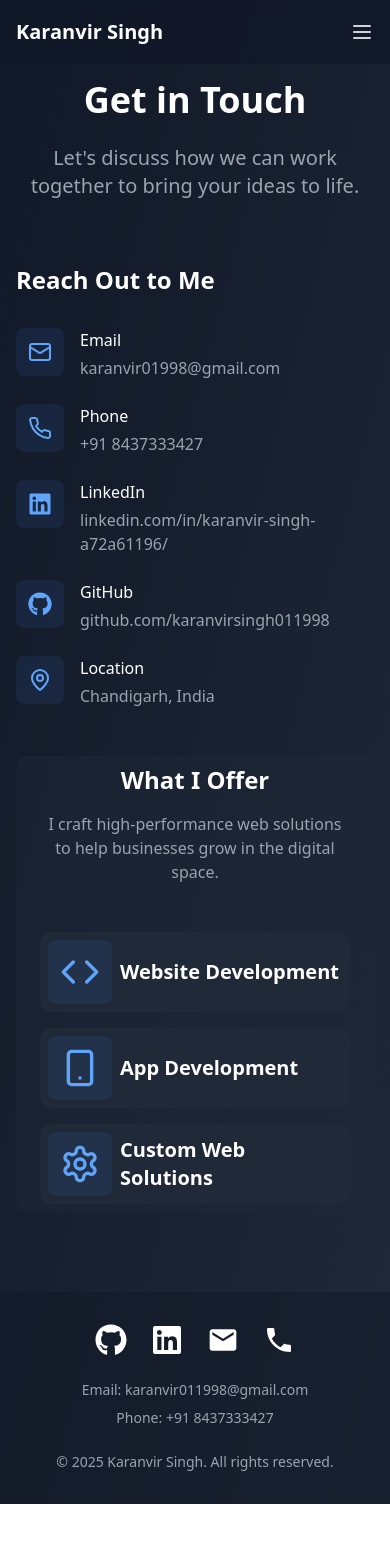
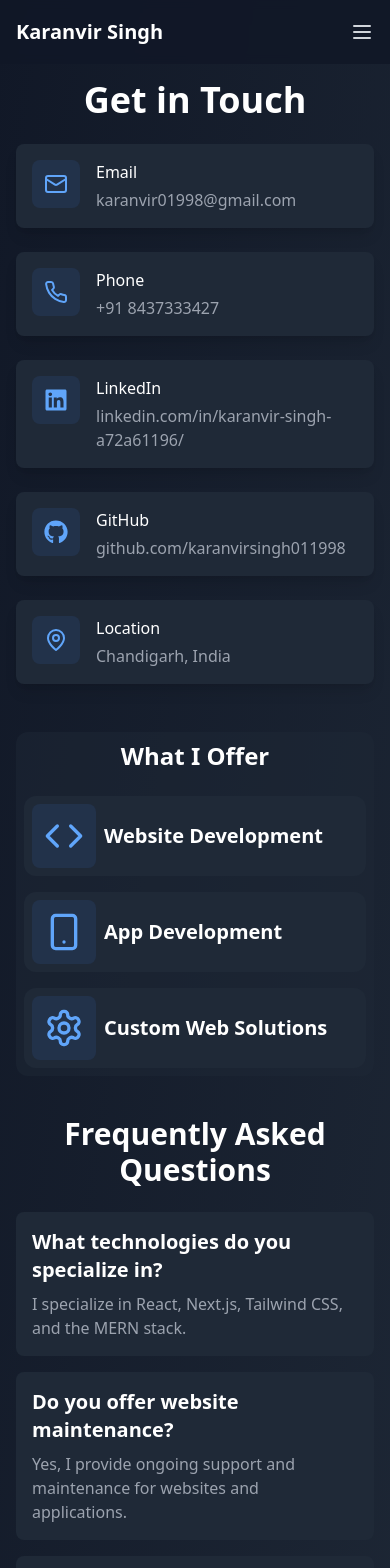
Before and after one commit to karanvirsingh011998/portfolio, a React (Vite) app: page /#/contact in a window 390 px wide. Shown: the top 1568 px of the page. Before the commit the page ends 1504 px from the top, so only its background shows below. Built offline with nearby package versions, Linux system fonts and the light colour scheme.

Commit message:
added google analytics script

```diff
--- a/src/pages/Contact.tsx
+++ b/src/pages/Contact.tsx
@@ -1,136 +1,108 @@
-import { Mail, MapPin, Phone } from 'lucide-react';
-
-import { FaGithub } from "react-icons/fa";
-import { FaLinkedin } from "react-icons/fa";
-// import { ContactForm } from '../components/ContactForm';
-import { Code, Smartphone, Search, Settings } from "lucide-react";
+import { Mail, MapPin, Phone, Code, Smartphone, Settings } from 'lucide-react';
+import { FaGithub, FaLinkedin } from "react-icons/fa";
+import { motion } from 'framer-motion';
 
 export function Contact() {
   const services = [
-    {
-      title: "Website Development",
-      description: "Modern, high-performance websites built with React, Next.js, and Tailwind CSS.",
-      icon: <Code className="w-10 h-10 text-blue-400" />,
-    },
-    {
-      title: "App Development",
-      description: "Cross-platform mobile apps with smooth performance and great user experience.",
-      icon: <Smartphone className="w-10 h-10 text-blue-400" />,
-    },
-    // {
-    //   title: "SEO & Digital Marketing",
-    //   description: "Improve search rankings and drive organic traffic with expert SEO strategies.",
-    //   icon: <Search className="w-10 h-10 text-blue-400" />,
-    // },
-    {
-      title: "Custom Web Solutions",
-      description: "Tailor-made web solutions to fit unique business needs and workflows.",
-      icon: <Settings className="w-10 h-10 text-blue-400" />,
-    },
+    { title: "Website Development", icon: <Code className="w-10 h-10 text-blue-400" /> },
+    { title: "App Development", icon: <Smartphone className="w-10 h-10 text-blue-400" /> },
+    { title: "Custom Web Solutions", icon: <Settings className="w-10 h-10 text-blue-400" /> },
   ];
+
+  const faqs = [
+    { question: "What technologies do you specialize in?", answer: "I specialize in React, Next.js, Tailwind CSS, and the MERN stack." },
+    { question: "Do you offer website maintenance?", answer: "Yes, I provide ongoing support and maintenance for websites and applications." },
+    { question: "How long does a project take?", answer: "Timelines vary based on complexity. A basic site may take 2-4 weeks, while larger projects take longer." },
+    { question: "Do you work with startups and small businesses?", answer: "Absolutely! I enjoy helping startups and small businesses establish their online presence." },
+    { question: "Can you redesign an existing website?", answer: "Yes, I can revamp your existing site to improve performance, aesthetics, and user experience." },
+    { question: "Do you provide hosting services?", answer: "I can recommend and help set up hosting, but I primarily focus on development." },
+    { question: "What is your pricing model?", answer: "Pricing depends on project complexity and scope. Contact me for a customized quote." }
+  ];
+
+  const details = [
+    { title: "Email", text: "karanvir01998@gmail.com", link: "mailto:karanvir011998@gmail.com", icon: <Mail className="w-6 h-6 text-blue-400" /> },
+    { title: "Phone", text: "+91 8437333427", link: "tel:+918437333427", icon: <Phone className="w-6 h-6 text-blue-400" /> },
+    { title: "LinkedIn", text: "linkedin.com/in/karanvir-singh-a72a61196/", link: "https://www.linkedin.com/in/karanvir-singh-a72a61196/", icon: <FaLinkedin className="w-6 h-6 text-blue-400" /> },
+    { title: "GitHub", text: "github.com/karanvirsingh011998", link: "https://github.com/karanvirsingh011998", icon: <FaGithub className="w-6 h-6 text-blue-400" /> },
+    { title: "Location", text: "Chandigarh, India", icon: <MapPin className="w-6 h-6 text-blue-400" /> }
+  ];
+
   return (
     <main className="min-h-screen py-20">
       <div className="container mx-auto px-4">
         <div className="max-w-6xl mx-auto">
-          <div className="text-center mb-16">
-            <h1 className="text-4xl md:text-5xl font-bold mb-6">Get in Touch</h1>
-            <p className="text-xl text-gray-400 max-w-2xl mx-auto">
-              Let's discuss how we can work together to bring your ideas to life.
-            </p>
-          </div>
+          {/* Heading */}
+          <motion.h1
+            className="text-4xl md:text-5xl font-bold mb-6 text-center"
+            initial={{ opacity: 0, y: -20 }}
+            animate={{ opacity: 1, y: 0 }}
+            transition={{ duration: 0.6, delay: 0.2 }}
+          >
+            Get in Touch
+          </motion.h1>
 
-          <div className="grid grid-cols-1 lg:grid-cols-2 gap-12">
-            {/* Contact Information */}
-            <div className="space-y-12">
-              <div>
-                <h2 className="text-2xl font-semibold mb-8">Reach Out to Me</h2>
-                <div className="space-y-6">
-                  <div className="flex items-start gap-4">
-                    <div className="p-3 bg-blue-500/10 rounded-lg">
-                      <Mail className="w-6 h-6 text-blue-400" />
-                    </div>
-                    <div>
-                      <h3 className="font-medium mb-1">Email</h3>
-                      <a href="mailto:karanvir011998@gmail.com" className="text-gray-400 hover:text-blue-400 transition-colors">
-                        karanvir01998@gmail.com
-                      </a>
-                    </div>
+          <motion.div className="grid grid-cols-1 lg:grid-cols-2 gap-12"
+            initial="hidden"
+            animate="visible"
+            variants={{
+              hidden: { opacity: 0, y: 20 },
+              visible: { opacity: 1, y: 0, transition: { staggerChildren: 0.2 } }
+            }}
+          >
+             <div className="space-y-6">
+              {details.map((detail, index) => (
+                <motion.div key={index} className="flex items-start gap-4 p-4 bg-gray-800 rounded-lg shadow-lg cursor-pointer"
+                  whileHover={{ rotate: 2, scale: 1.05 }}
+                  whileTap={{ rotate: 0, scale: 1 }}
+                  transition={{ duration: 0.3 }}
+                >
+                  <div className="p-3 bg-blue-500/10 rounded-lg">{detail.icon}</div>
+                  <div>
+                    <h3 className="font-medium mb-1">{detail.title}</h3>
+                    {detail.link ? (
+                      <a href={detail.link} className="text-gray-400 hover:text-blue-400 transition-colors">{detail.text}</a>
+                    ) : (
+                      <p className="text-gray-400">{detail.text}</p>
+                    )}
                   </div>
-                  <div className="flex items-start gap-4">
-                    <div className="p-3 bg-blue-500/10 rounded-lg">
-                      <Phone className="w-6 h-6 text-blue-400" />
-                    </div>
-                    <div>
-                      <h3 className="font-medium mb-1">Phone</h3>
-                      <a href="tel:+918437333427" className="text-gray-400 hover:text-blue-400 transition-colors">
-                        +91 8437333427
-                      </a>
-                    </div>
-                  </div>
-                  <div className="flex items-start gap-4">
-                    <div className="p-3 bg-blue-500/10 rounded-lg">
-                      <FaLinkedin className="w-6 h-6 text-blue-400" />
-                    </div>
-                    <div>
-                      <h3 className="font-medium mb-1">LinkedIn</h3>
-                      <a href="https://www.linkedin.com/in/karanvir-singh-a72a61196/" target="_blank" rel="noopener noreferrer" className="text-gray-400 hover:text-blue-400 transition-colors">
-                        linkedin.com/in/karanvir-singh-a72a61196/
-                      </a>
-                    </div>
-                  </div>
-                  <div className="flex items-start gap-4">
-                    <div className="p-3 bg-blue-500/10 rounded-lg">
-                      <FaGithub className="w-6 h-6 text-blue-400" />
-                    </div>
-                    <div>
-                      <h3 className="font-medium mb-1">GitHub</h3>
-                      <a href="https://github.com/karanvirsingh011998" target="_blank" rel="noopener noreferrer" className="text-gray-400 hover:text-blue-400 transition-colors">
-                        github.com/karanvirsingh011998
-                      </a>
-                    </div>
-                  </div>
-
-                  <div className="flex items-start gap-4">
-                    <div className="p-3 bg-blue-500/10 rounded-lg">
-                      <MapPin className="w-6 h-6 text-blue-400" />
-                    </div>
-                    <div>
-                      <h3 className="font-medium mb-1">Location</h3>
-                      <p className="text-gray-400">Chandigarh, India</p>
-                    </div>
-                  </div>
-                </div>
-              </div>
+                </motion.div>
+              ))}
             </div>
 
-            {/* Contact Form */}
-            <div className="bg-gray-800/50 rounded-xl p-2">
-              <div className="container mx-auto px-4">
-                <div className="text-center mb-12">
-                  <h2 className="text-2xl font-semibold mb-4">What I Offer</h2>
-                  <p className="text-gray-400 max-w-2xl mx-auto">
-                  I craft high-performance web solutions to help businesses grow in the digital space.
-                  </p>
-                </div>
+            {/* Services */}
+            <motion.div className="bg-gray-800/50 rounded-xl p-2" initial={{ opacity: 0 }} animate={{ opacity: 1 }} transition={{ duration: 0.6 }}>
+              <div className="text-center mb-6">
+                <h2 className="text-2xl font-semibold mb-4">What I Offer</h2>
+              </div>
+              <div className="grid grid-cols-1 gap-4 max-w-5xl mx-auto">
+                {services.map((service, index) => (
+                  <motion.div key={index} className="flex items-center gap-2 p-2 bg-gray-800 rounded-xl cursor-pointer"
+                    whileHover={{ scale: 1.05, boxShadow: "0px 0px 10px rgba(0, 0, 255, 0.3)" }}
+                    transition={{ duration: 0.3 }}
+                  >
+                    <div className="p-3 bg-blue-500/10 rounded-lg">{service.icon}</div>
+                    <h3 className="text-xl font-semibold">{service.title}</h3>
+                  </motion.div>
+                ))}
+              </div>
+            </motion.div>
+          </motion.div>
 
-                <div className="grid grid-cols-1 gap-4 max-w-5xl mx-auto">
-                  {services.map((service, index) => (
-                    <div key={index} className="flex items-center gap-2 p-2 bg-gray-800 rounded-xl hover:scale-105 transition-transform">
-                      <div className="p-3 bg-blue-500/10 rounded-lg">
-                        {service.icon}
-                      </div>
-                      <div>
-                        <h3 className="text-xl font-semibold">{service.title}</h3>
-                        {/* <p className="text-gray-400">{service.description}</p> */}
-                      </div>
-                    </div>
-                  ))}
-                </div>
-              </div>
-              {/* <h2 className="text-2xl font-semibold mb-8">Send a Message</h2> */}
-              {/* <ContactForm /> */}
+          {/* FAQs */}
+          <motion.div className="mt-10" initial={{ opacity: 0, y: 20 }} animate={{ opacity: 1, y: 0 }} transition={{ duration: 0.5 }}>
+            <h2 className="text-3xl font-semibold mb-6 text-center">Frequently Asked Questions</h2>
+            <div className="max-w-3xl mx-auto space-y-4">
+              {faqs.map((faq, index) => (
+                <motion.div key={index} className="p-4 bg-gray-800 rounded-lg"
+                  whileHover={{ scale: 1.02, backgroundColor: "rgba(255, 255, 255, 0.1)" }}
+                  transition={{ duration: 0.3 }}
+                >
+                  <h3 className="text-xl font-semibold">{faq.question}</h3>
+                  <p className="text-gray-400 mt-2">{faq.answer}</p>
+                </motion.div>
+              ))}
             </div>
-          </div>
+          </motion.div>
         </div>
       </div>
     </main>
```
Also changed, not shown: index.html (+15 -3 lines).
